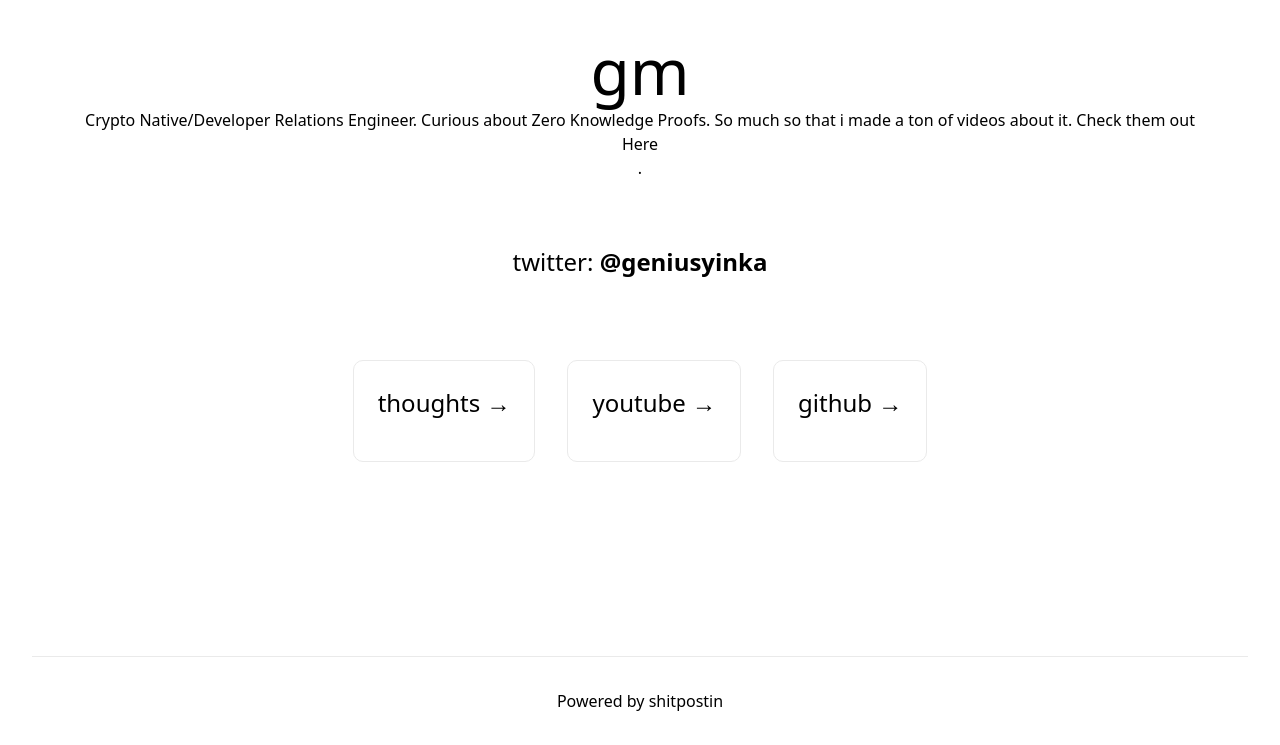
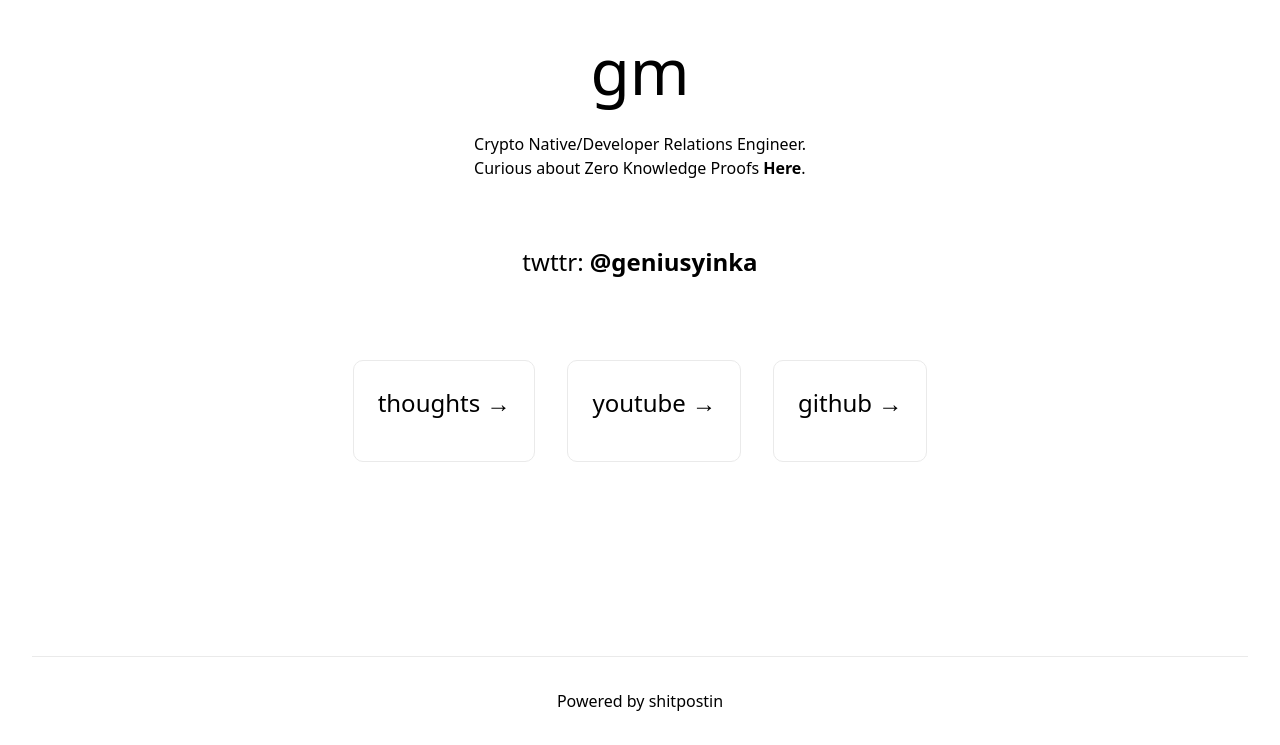
Before and after one commit to geniusyinka/yinka.lol, a Next.js app: page / in a window 1280 px wide. Shown: the part 144-889 px from the top of the page. Built offline with nearby package versions, Linux system fonts and the light colour scheme.

Commit message:
updated thoughts and index

```diff
--- a/pages/api/thoughts.json
+++ b/pages/api/thoughts.json
@@ -1,6 +1,10 @@
 {
   "tech": {
     "links": [
+      {
+        "title": "How To Deploy An Existing Smart Contract To Scroll.io Testnet",
+        "url": "https://yunggenius.hashnode.dev/how-to-deploy-an-existing-smart-contract-to-scrollio-testnet"
+      },
       {
         "title": "How To Send Ether From One Smart Contract To Another Contract",
         "url": "https://yunggenius.hashnode.dev/how-to-send-ether-from-one-smart-contract-to-another-contract"
--- a/pages/index.tsx
+++ b/pages/index.tsx
@@ -21,12 +21,14 @@ const Home: NextPage = () => {
         <p className={styles.title}>
           gm
         </p>
+        <br />
 
-        Crypto Native/Developer Relations Engineer. Curious about Zero Knowledge Proofs. So much so that i made a ton of videos about it.
-        Check them out <a href="https://www.youtube.com/@geniusyinka">Here</a>.
+        <p>Crypto Native/Developer Relations Engineer. <br />
+          Curious about Zero Knowledge Proofs <a href="https://www.youtube.com/@geniusyinka"><b>Here</b></a>.
+        </p>
 
         <p className={styles.description}>
-          twitter:  <a className=' font-semibold '
+          twttr:  <a className=' font-semibold '
             href="http://twitter.com/geniusyinka"
             target="_blank" rel="noopener noreferrer"> @geniusyinka</a>
         </p>
```
